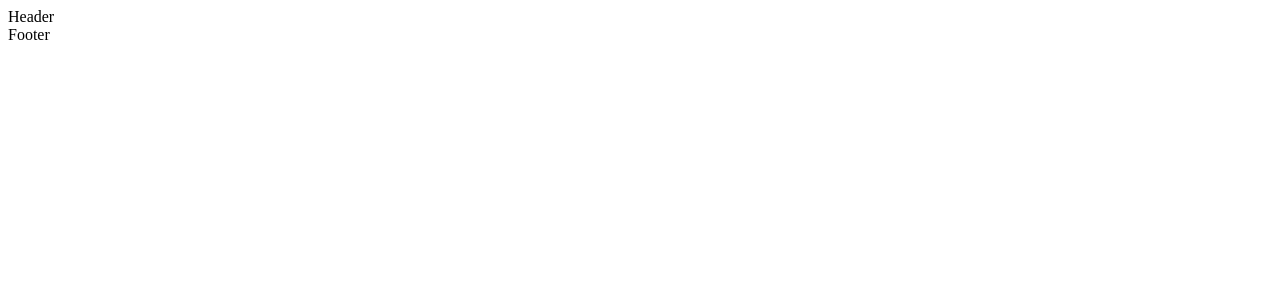
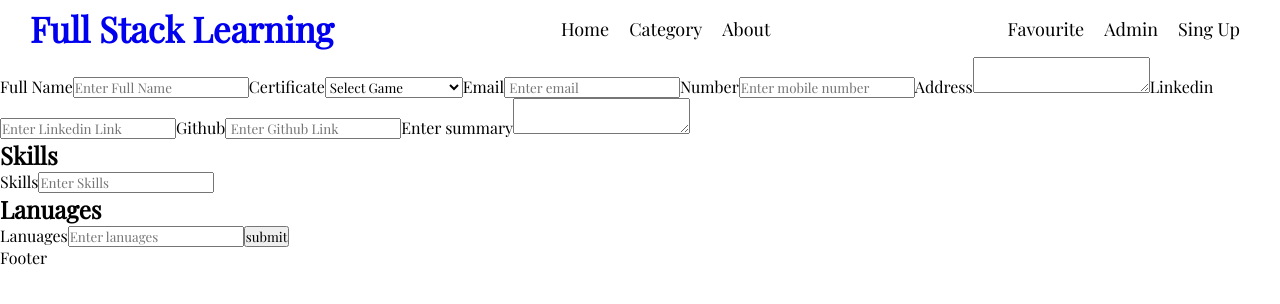
Before and after one commit to sachinkumarsain/Hiring-ClientSide, a React (Create React App) app: page /admin in a window 1280 px wide. Before the commit this address had no page. Shown: the top 304 px of the page. Built offline with nearby package versions, Linux system fonts and the light colour scheme.

Commit message:
admin file work

```diff
--- a/package.json
+++ b/package.json
@@ -9,6 +9,7 @@
     "axios": "^1.5.1",
     "react": "^18.2.0",
     "react-dom": "^18.2.0",
+    "react-hook-form": "^7.47.0",
     "react-router-dom": "^6.17.0",
     "react-scripts": "5.0.1",
     "web-vitals": "^2.1.4"
--- a/public/index.html
+++ b/public/index.html
@@ -24,6 +24,9 @@
       work correctly both with client-side routing and a non-root public URL.
       Learn how to configure a non-root public URL by running `npm run build`.
     -->
+    <link rel="preconnect" href="https://fonts.googleapis.com">
+<link rel="preconnect" href="https://fonts.gstatic.com" crossorigin>
+<link href="https://fonts.googleapis.com/css2?family=Playfair+Display&display=swap" rel="stylesheet">
     <title>React App</title>
   </head>
   <body>
--- /dev/null
+++ b/src/Admin/Admin.js
@@ -0,0 +1,102 @@
+import React from 'react'
+import { useForm } from 'react-hook-form';
+import axios from "axios"
+
+function Admin() {
+
+    const {
+        register,
+        handleSubmit,
+        formState: { errors },
+    } = useForm();
+
+
+    function onSubmit(data) {
+        console.log(data);
+
+        // axios.post('http://localhost:8080/admin', { data })
+        //     .then((result) => {
+        //         if (result.status === 200) {
+        //             alert(result.data)
+        //         }
+        //         else if (result.status === 202) {
+        //             alert(result.data)
+        //         }
+        //     });
+    }
+    return (
+        <>
+            <section>
+                <form onSubmit={handleSubmit(onSubmit)}>
+                    <lebal>Full Name</lebal>
+                    <input
+                        {
+                        ...register('fullname', { required: true, })}
+                        placeholder='Enter Full Name' type='text'></input>
+
+                    {errors.fullname && <p role="alert">Fullname is required</p>}
+
+
+                    <lebal>Certificate</lebal>
+                    <select
+                        {
+                        ...register('course', { required: true, })}
+                    >
+                        <option>Select Game</option>
+                        <option>Full Stack Learning</option>
+                        <option>Frontend</option>
+                        <option>Backend</option>
+                        <option>UI design</option>
+                        <option>UX design</option>
+                    </select>
+
+
+                    {errors.course && <p role="alert">course is required</p>}
+
+
+                    <lebal>Email</lebal>
+                    <input placeholder=' Enter email' type="email" {
+                        ...register('email', { required: true, })}></input>{errors.email && <p role="alert">email is required</p>}
+
+                    <lebal>Number</lebal>
+                    <input type='number' placeholder='Enter mobile number'{
+                        ...register('email', { required: true, })}></input>{errors.email && <p role="alert">address is required</p>}
+
+
+                    <lebal>Address</lebal>
+                    <textarea{
+                        ...register('address', { required: true, })}></textarea>{errors.address && <p role="alert">address is required</p>}
+
+                    <lebal >Linkedin</lebal>
+                    <input placeholder='Enter Linkedin Link' type='text'{
+                        ...register('linkedin', { required: true, })}></input>{errors.linkedin && <p role="alert">linkedin is required</p>}
+
+                    <lebal >Github</lebal>
+                    <input placeholder=' Enter Github Link' {
+                        ...register('github', { required: true, })}></input>{errors.github && <p role="alert">gitub is required</p>}
+
+
+                    <lebal>Enter summary</lebal>
+                    <textarea type="text"{
+                        ...register('summary', { required: true, })}></textarea>{errors.summary && <p role="alert">summary is required</p>}
+
+                    <h2>Skills</h2>
+
+                    <lebal>Skills</lebal>
+                    <input placeholder='Enter Skills'{
+                        ...register('skills', { required: true, })}></input>{errors.skills && <p role="alert">skills is required</p>}
+
+                    <h2>Lanuages</h2>
+                    <lebal>Lanuages</lebal>
+                    <input placeholder='Enter lanuages'{
+                        ...register('lanuages', { required: true, })}></input>{errors.lanuages && <p role="alert"> lanuages is required</p>}
+
+                        <button type='submit'> submit</button>
+
+                </form>
+            </section>
+        </>
+    )
+}
+
+export default Admin
--- a/src/App.js
+++ b/src/App.js
@@ -1,24 +1,26 @@
-import react from "react"
-import {BrowserRouter , Routes , Route} from "react-router-dom"
+import React from "react"
+import { BrowserRouter, Routes, Route } from "react-router-dom"
 
 import Home from "./Home/Home";
 import Category from "./category/Category";
 import Favourite from "./Favourite/Favourite";
 import Header from "./Header/Header";
 import Footer from "./Footer/Footer";
+import Admin from "./Admin/Admin";
 function App() {
   return (
 
     <>
 
       <BrowserRouter>
-   <Header/>
+        <Header />
         <Routes>
-    <Route path="/" element={<Home/>}/>
-    <Route path="/category" element={<Category/>}/>
-    <Route path="/favourite " element={<Favourite />}/>
+          <Route path="/" element={<Home />} />
+          <Route path="/category" element={<Category />} />
+          <Route path="/favourite " element={<Favourite />} />
+          <Route path="/admin" element={<Admin />} />
         </Routes>
-   <Footer/>
+        <Footer />
       </BrowserRouter>
 
     </>
--- a/src/Header/Header.css
+++ b/src/Header/Header.css
@@ -0,0 +1,29 @@
+*{
+    padding: 0;
+    margin: 0;
+    box-sizing: border-box;
+    font-family: 'Playfair Display', serif;
+}
+header{
+    width: 100%;
+    padding: 5px 30px;
+}
+header , header ul {
+    display: flex;
+    align-items: center;
+    justify-content: space-between;
+
+    list-style: none;
+}
+header h1 a{
+    text-decoration: none;
+    font-size: 35px;
+}
+header ul li {
+    margin: 0px 10px;
+}
+header ul li a{
+    text-decoration: none;
+    font-size: 18px;
+    color: black;
+}
--- a/src/Header/Header.js
+++ b/src/Header/Header.js
@@ -1,8 +1,37 @@
 import React from 'react'
+import {Link } from "react-router-dom";
+
+import "./Header.css"
 
 function Header() {
   return (
-    <div>Header</div>
+  <>
+  <header>
+    <h1><Link to="/" >Full Stack Learning</Link></h1>
+    <ul>
+      <li>
+        <Link to="/">Home</Link>
+      </li>
+      <li>
+        <Link to="/category">Category</Link>
+      </li>
+      <li>
+        <Link to="/about">About</Link>
+      </li>
+    </ul>
+    <ul>
+      <li>
+        <Link to="/favourite">Favourite</Link>
+      </li>
+      <li>
+        <Link to="/admin">Admin</Link>
+      </li>
+      <li>
+        <Link to="">Sing Up</Link>
+      </li>
+    </ul>
+  </header>
+  </>
   )
 }
 
--- a/src/Home/Home.css
+++ b/src/Home/Home.css
@@ -0,0 +1,19 @@
+.home {
+    width: 100%;
+}
+
+.bannerAbout {
+    height: 100vh;
+    background: url(../images/video.mp4) no-repeat scroll center / cover;
+}
+.videoTag{
+
+    height: 100%;
+    width: 100%;
+    float: left;
+    top: 0;
+    padding: none;
+    position: fixed; /* optional depending on what you want to do in your app */
+
+
+    }
--- a/src/Home/Home.js
+++ b/src/Home/Home.js
@@ -1,8 +1,20 @@
 import React from 'react'
+import "./Home.css"
+
+import video from "../images/video.mp4"
 
 function Home() {
   return (
-    <div>Home</div>
+    <>
+
+      <section className='home'>
+        <section className='bannerAbout'>
+          {/* <video className='videoTag' autoPlay loop muted>
+            <source src={video} type='video/mp4' />
+          </video> */}
+        </section>
+      </section>
+    </>
   )
 }
 
```
Also changed, not shown: 2 other files (tests, documents, lock files or other folders). Lines whose indentation alone changed are shown as unchanged.
